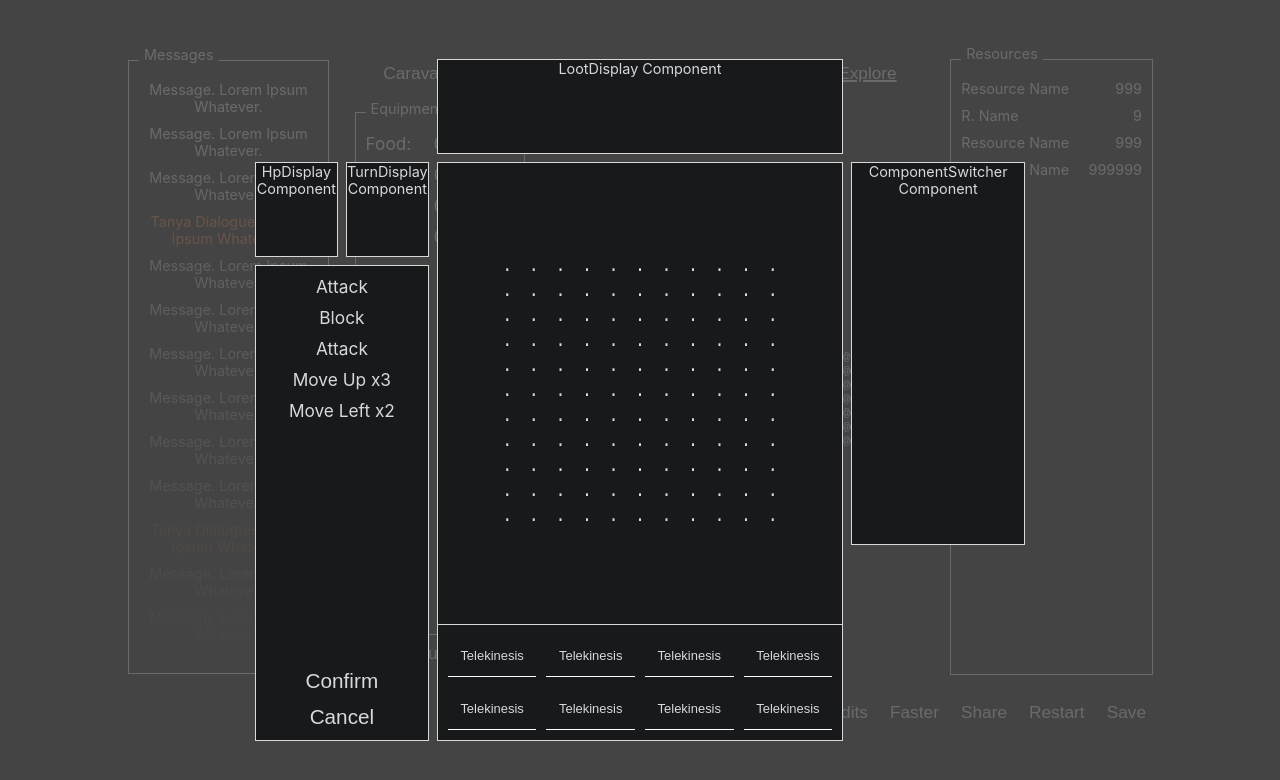
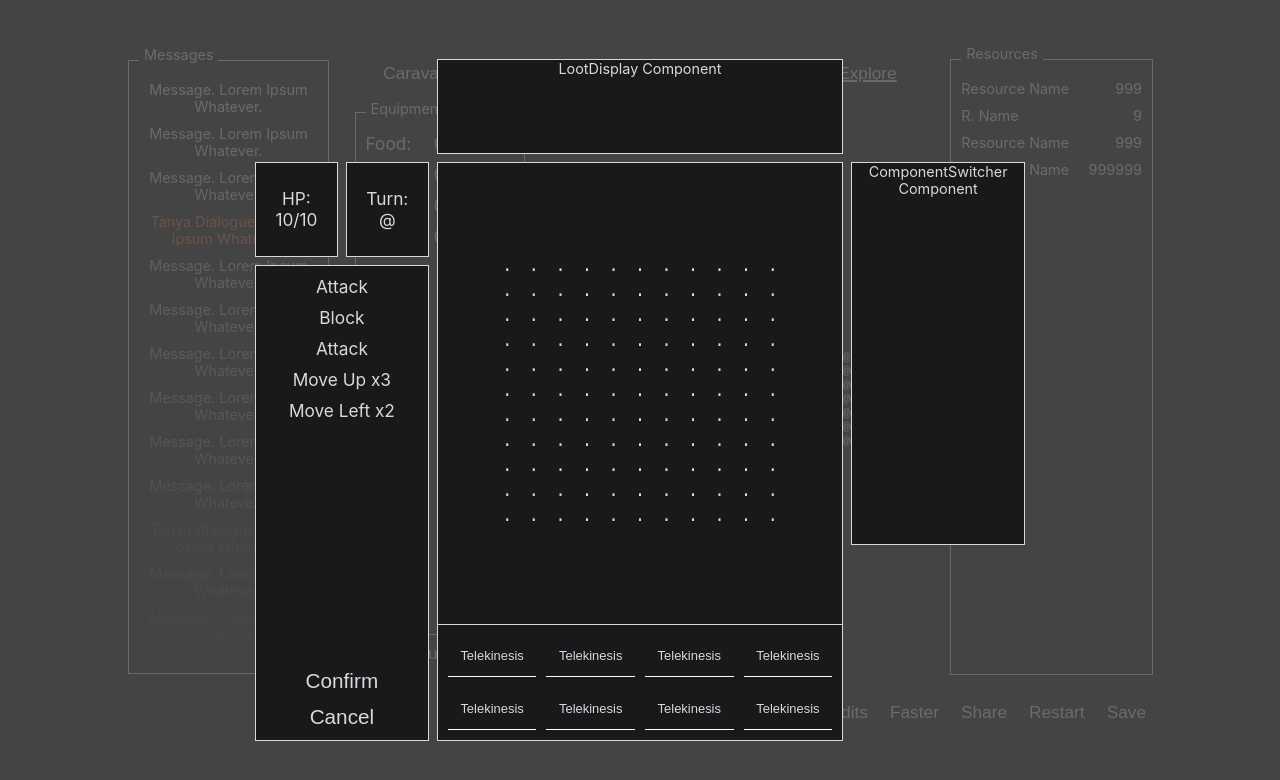
Before and after one commit to EthanPHall/rime-and-rust-ts, a React (Create React App) app: page / in a window 1280 px wide. Shown: the top 780 px of the page. Built offline with nearby package versions, Linux system fonts and the light colour scheme.

Commit message:
HP Display and Turn Display both mocked up in the Combat Section

```diff
--- a/src/components/combat/HPDisplay/HPDisplay.css
+++ b/src/components/combat/HPDisplay/HPDisplay.css
@@ -1,4 +1,11 @@
 .hp-display {
     background-color: var(--background-color);
     outline: 1px solid var(--outline-color);
+
+    display: flex;
+    flex-direction: column;
+    align-items: center;
+    justify-content: center;
+
+    font-size: var(--font-size-larger);
 }
--- a/src/components/combat/HPDisplay/HPDisplay.tsx
+++ b/src/components/combat/HPDisplay/HPDisplay.tsx
@@ -1,11 +1,15 @@
 import React, { FC } from 'react';
 import './HPDisplay.css';
+import SectionLabel from '../../misc/SectionLabel/SectionLabel';
 
 interface HpDisplayProps {}
 
 const HpDisplay: FC<HpDisplayProps> = () => (
   <div className="hp-display" data-testid="hp-display">
-    HpDisplay Component
+    HP:
+    <div className='hp'>
+      <span>10</span>/<span>10</span>
+    </div>
   </div>
 );
 
--- a/src/components/combat/TurnDisplay/TurnDisplay.css
+++ b/src/components/combat/TurnDisplay/TurnDisplay.css
@@ -2,4 +2,10 @@
     background-color: var(--background-color);
     outline: 1px solid var(--outline-color);
 
+    display: flex;
+    flex-direction: column;
+    align-items: center;
+    justify-content: center;
+
+    font-size: var(--font-size-larger);
 }
--- a/src/components/combat/TurnDisplay/TurnDisplay.tsx
+++ b/src/components/combat/TurnDisplay/TurnDisplay.tsx
@@ -5,7 +5,8 @@ interface TurnDisplayProps {}
 
 const TurnDisplay: FC<TurnDisplayProps> = () => (
   <div className="turn-display" data-testid="turn-display">
-    TurnDisplay Component
+    Turn:
+    <div className='turn'>@</div>
   </div>
 );
 
```
